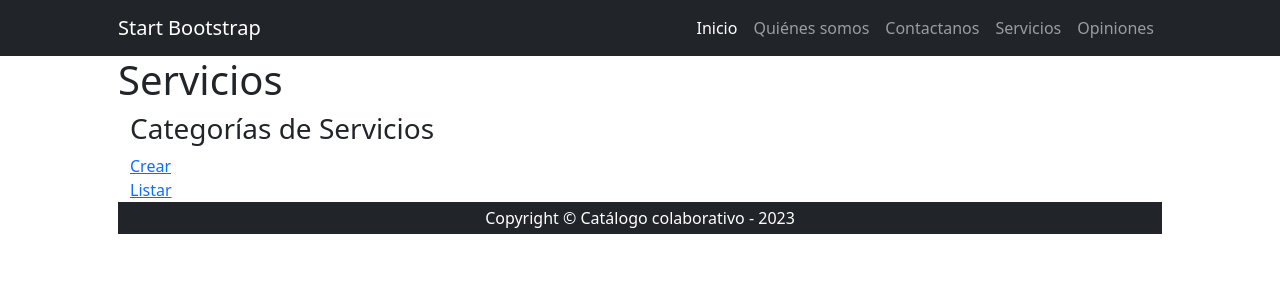
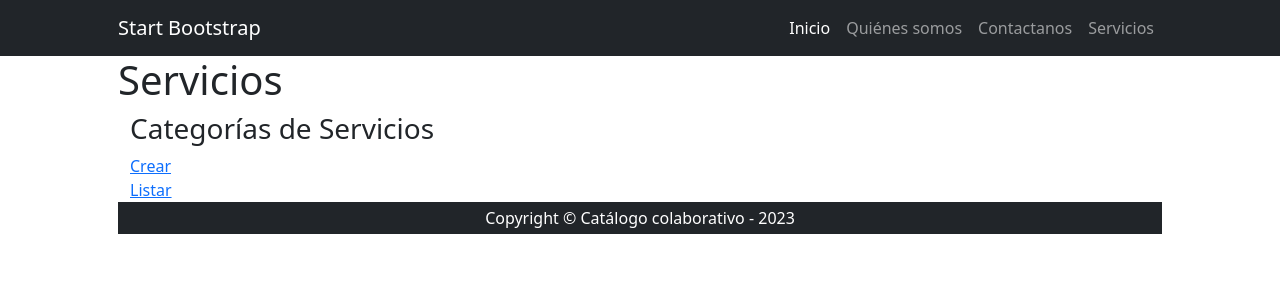
Before and after one commit to im-ibanez/tercera-pre-entrega-2, a Django app: page /servicios/ in a window 1280 px wide. Shown: the top 300 px of the page. Run offline with Django 4.2, Linux system fonts and the light colour scheme; some libraries are stand-ins or nearby versions.

Commit message:
migrate - debug: eliminacion de app opiniones

```diff
--- a/apps/home/templates/home/navbar.html
+++ b/apps/home/templates/home/navbar.html
@@ -9,7 +9,6 @@
                         <li class="nav-item"><a class="nav-link" href="#!">Quiénes somos</a></li>
                         <li class="nav-item"><a class="nav-link" href="#!">Contactanos</a></li>
                         <li class="nav-item"><a class="nav-link" href="{% url 'servicios:index' %}">Servicios</a></li>
-                        <li class="nav-item"><a class="nav-link" href="{% url 'opiniones:index' %}">Opiniones</a></li>
                     </ul>
                 </div>
             </div>
--- a/apps/servicios/admin.py
+++ b/apps/servicios/admin.py
@@ -2,7 +2,7 @@ from django.contrib import admin
 
 from . import models
 
-# admin.site.register(models.ProductoCategoria)
+# admin.site.register(models.ServiciosCategorias)
 
 
 @admin.register(models.ServiciosCategorias)
```
Also changed, not shown: db.sqlite3.
